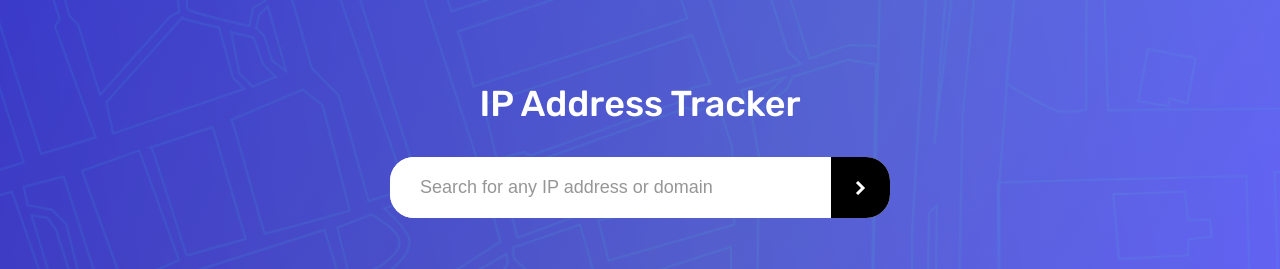
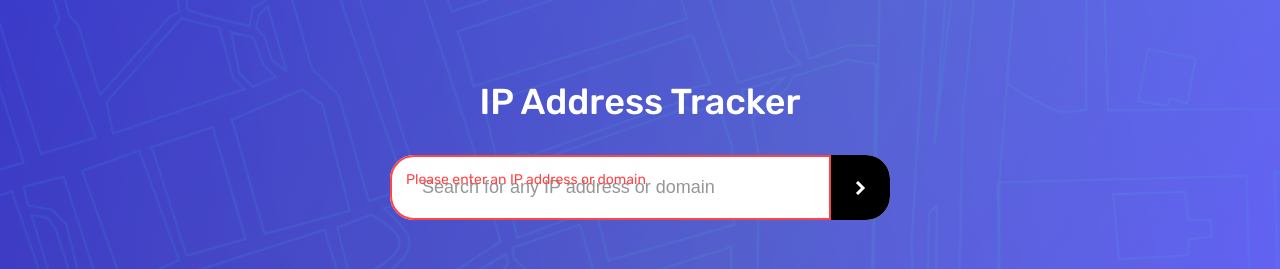
Before and after one commit to nonowelle/ip-address-tracker, a Vue app: page / in a window 1280 px wide. Both pictures are taken after a click on the button 860 px from the left and 187 px from the top of the page. Shown: the top 269 px of the page. Built offline with nearby package versions, Linux system fonts and the light colour scheme; no server answers.

Commit message:
add error styling

```diff
--- a/src/components/IPSearchBar.vue
+++ b/src/components/IPSearchBar.vue
@@ -1,16 +1,18 @@
 <template>
   <div class="hero-background">
     <h1>IP Address Tracker</h1>
-    <div class="search-bar">
+    <div class="search-bar" :class="{ 'has-error': errorMessage }">
       <input
         type="text"
         v-model="searchInput"
         placeholder="Search for any IP address or domain"
         @keyup.enter="handleSearch"
+        :class="{ error: errorMessage }"
       />
       <button @click="handleSearch">
         <img src="@/assets/images/icon-arrow.svg" alt="Search icon" />
       </button>
+      <span v-if="errorMessage" class="error-message">{{ errorMessage }}</span>
     </div>
   </div>
   <div class="ip-info">
@@ -63,6 +65,7 @@ const currentMarker = ref(null);
 const isFetching = ref(false);
 const searchInput = ref('');
 const isMobile = ref(window.innerWidth <= 768);
+const errorMessage = ref('');
 
 const handleResize = () => {
   isMobile.value = window.innerWidth <= 768;
@@ -147,36 +150,44 @@ const getLocationByIP = async (input) => {
   const apiKey = import.meta.env.VITE_IPIFY_API_KEY;
   let url = `https://geo.ipify.org/api/v2/country,city?apiKey=${apiKey}`;
 
-  if (/\D/.test(input)) {
+  // Reset error message
+  errorMessage.value = '';
+
+  // Check if input is a domain (contains www)
+  if (input.includes('www.')) {
     url += `&domain=${input}`;
-  } else {
+  }
+  // Check if input is a valid IP address (only numbers and dots)
+  else if (/^\d{1,3}(\.\d{1,3}){3}$/.test(input)) {
     url += `&ipAddress=${input}`;
+  }
+  // Invalid input
+  else {
+    errorMessage.value =
+      'Please enter a valid IP address (e.g., 192.168.1.1) or domain (e.g., www.example.com)';
+    return null;
   }
 
   try {
     const response = await fetch(url);
     if (!response.ok) {
-      const errorData = await response.json();
-      throw new Error(
-        `API error! status: ${response.status}, message: ${
-          errorData.messages
-            ? errorData.messages.join(', ')
-            : JSON.stringify(errorData)
-        }`
-      );
+      errorMessage.value = 'Invalid IP address or domain';
+      return null;
     }
     const data = await response.json();
-    console.log('Location Data:', data);
     return data;
   } catch (error) {
     console.error('Error fetching location data:', error);
-
+    errorMessage.value = 'Failed to fetch data';
     return null;
   }
 };
 
 const handleSearch = async () => {
-  if (!searchInput.value.trim()) return;
+  if (!searchInput.value.trim()) {
+    errorMessage.value = 'Please enter an IP address or domain';
+    return;
+  }
 
   isLoading.value = true;
   try {
@@ -215,7 +226,7 @@ onBeforeUnmount(() => {
 </script>
 
 <style scoped lang="scss">
-@import '@/assets/main.scss';
+@use '@/assets/main.scss';
 .hero-background {
   position: relative;
   overflow: hidden;
@@ -257,6 +268,13 @@ onBeforeUnmount(() => {
   background-color: var(--white);
   border-radius: 24px;
   font-weight: 100;
+  position: relative;
+
+  &.has-error {
+    input {
+      color: white;
+    }
+  }
 }
 
 input {
@@ -272,6 +290,10 @@ input {
   border: none;
   outline: none;
   color: var(--very-dark-gray);
+
+  &.error {
+    border: 2px solid #ff4444;
+  }
 
   &::placeholder {
     color: var(--dark-gray);
@@ -395,6 +417,17 @@ button {
   pointer-events: none;
 }
 
+.error-message {
+  color: #ff4444;
+  font-size: 14px;
+
+  text-align: left;
+  position: absolute;
+
+  left: 16px;
+  top: 16px;
+}
+
 @media (max-width: 768px) {
   .hero-background {
     padding: 32px;
```
Also changed, not shown: 1 other file (tests, documents, lock files or other folders).
